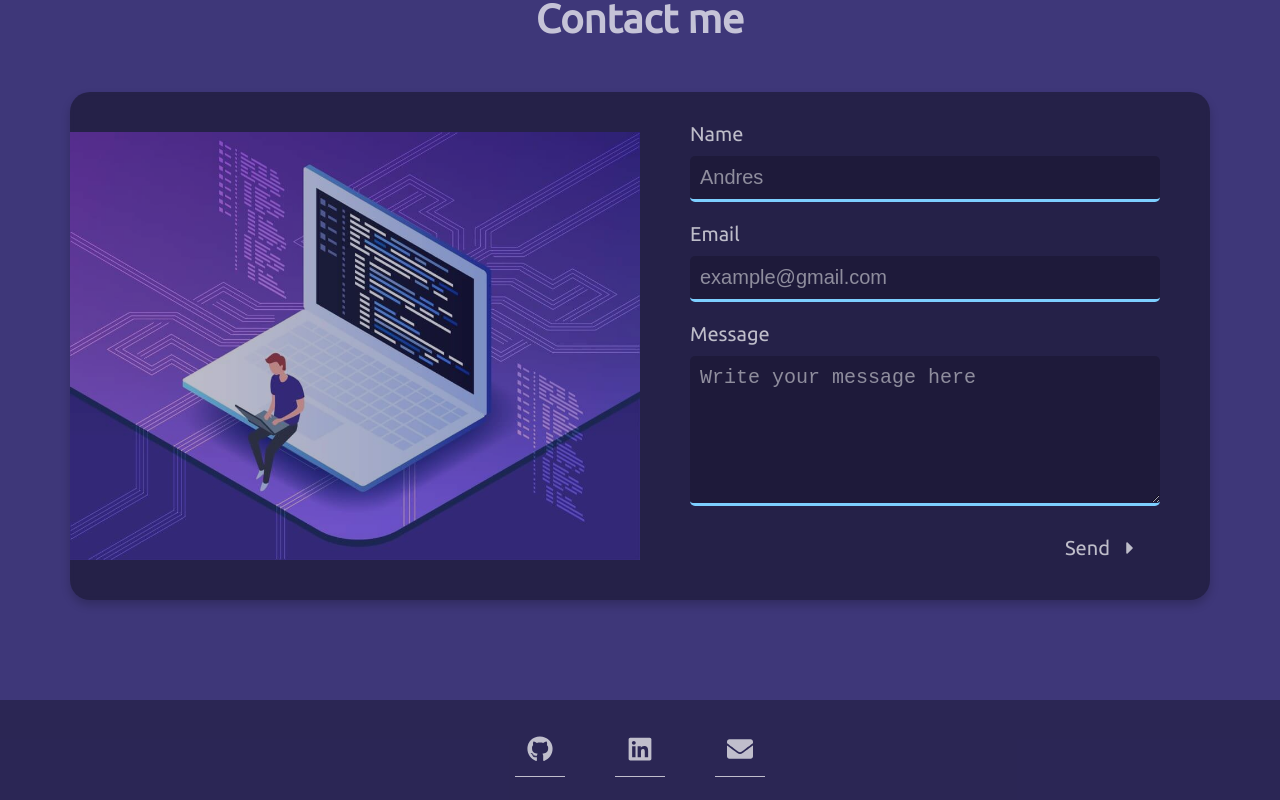
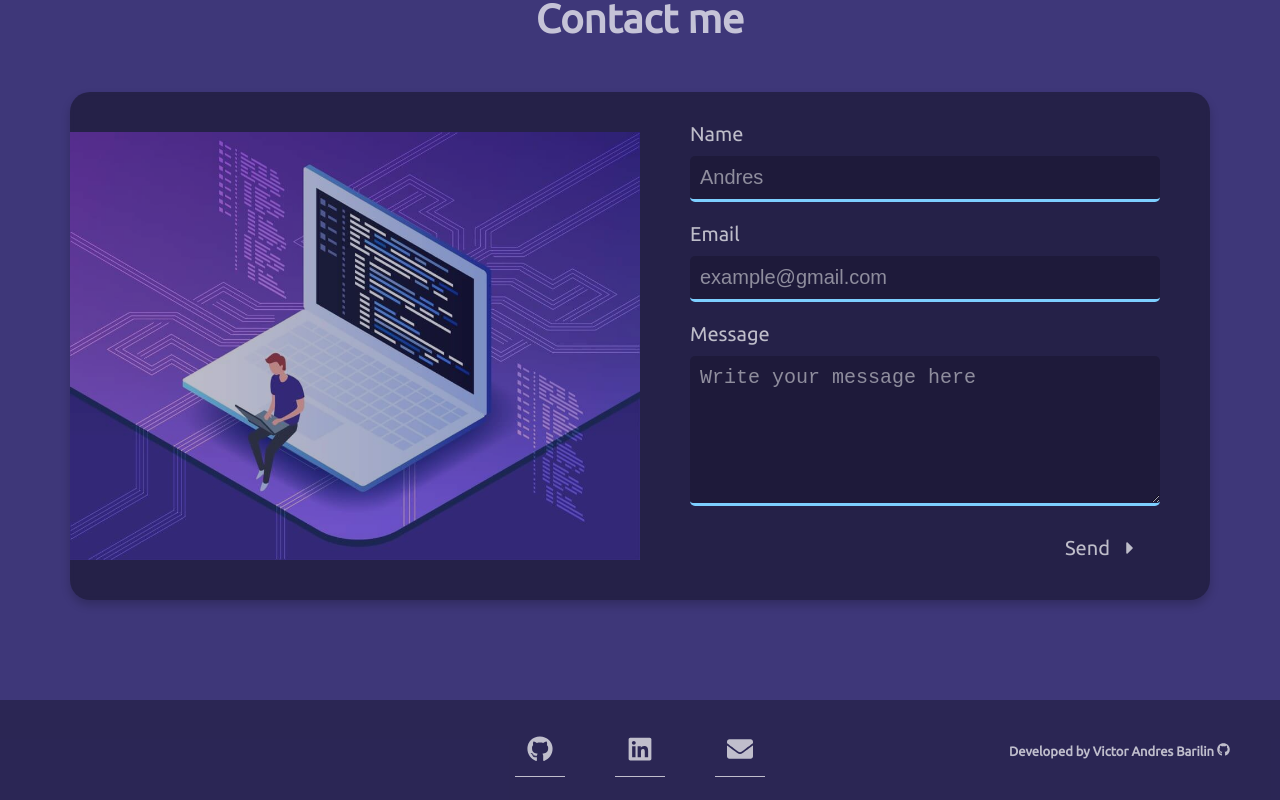
Before and after one commit to VAB-8350/portafolio, a Next.js app: page / in a window 1280 px wide. Shown: the part 3072-3872 px from the top of the page. Built offline with nearby package versions, Linux system fonts and the light colour scheme.

Commit message:
Add link to repo

```diff
--- a/src/pages/index.tsx
+++ b/src/pages/index.tsx
@@ -1,7 +1,7 @@
 import React, { useEffect, useRef } from 'react'
 import Image from 'next/image'
 import Link from 'next/link'
-import { FaUser, FaInbox, FaLinkedin, FaGithub, FaEnvelope } from "react-icons/fa"
+import { FaUser, FaInbox, FaLinkedin, FaGithub, FaEnvelope} from "react-icons/fa"
 
 // Internal module
 import Style from '@styles/styles.module.scss'
@@ -131,6 +131,8 @@ export default function Home() {
         <Link target='_blank' href="mailto:victor.barilin2014@gmail.com">
           <FaEnvelope className={Style.icons} />
         </Link>
+
+        <span><a href="https://github.com/VAB-8350/portafolio">Developed by Victor Andres Barilin <FaGithub/></a></span>
       </footer>
     </div>
   )
--- a/src/styles/styles.module.scss
+++ b/src/styles/styles.module.scss
@@ -320,8 +320,9 @@
   align-items: center;
   justify-content: center;
   gap: 50px;
+  position: relative;
 
-  a {
+  & > a {
     box-sizing: border-box;
     padding: 5px;
     border-bottom: 1px solid rgba(255, 255, 255, 0.7);
@@ -351,4 +352,24 @@
       transition: all .2s ;
     }
   }
+
+  span {
+    display: flex;
+    align-items: center;
+    gap: 10px;
+    position: absolute;
+    right: 50px;
+
+    a {
+      text-decoration: none;
+      font-size: 1.3rem;
+      font-weight: bold;
+      font-family: Ubuntu;
+      color: rgba(255, 255, 255, 0.7);
+
+      &:hover {
+        color: #7dcfff;
+      }
+    }
+  }
 }
```
